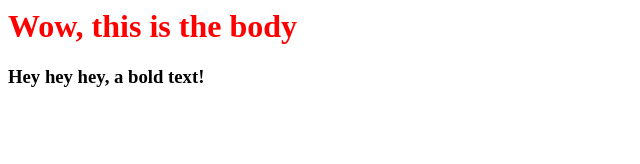
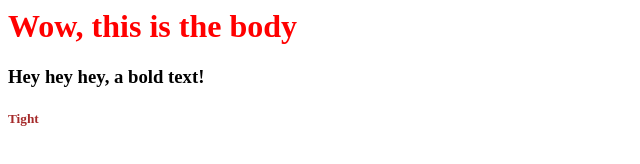
Before and after one commit to joshmadakor/Study_Temp, a plain HTML site: page index.html in a window 1280 px wide. Shown: the full height of the page, 0-640 px from the left. Drawn offline with Linux system fonts and the light colour scheme.

Commit message:
update
update

```diff
--- a/index.html
+++ b/index.html
@@ -3,6 +3,7 @@
 <body>
 <h1 style="color: red;">Wow, this is the body</h1>
 <h3 style="font-weight: bold;">Hey hey hey, a bold text!</h3>
+<h5 style="color: brown;">Tight</h5>
 </body>
 
 </html>
```
